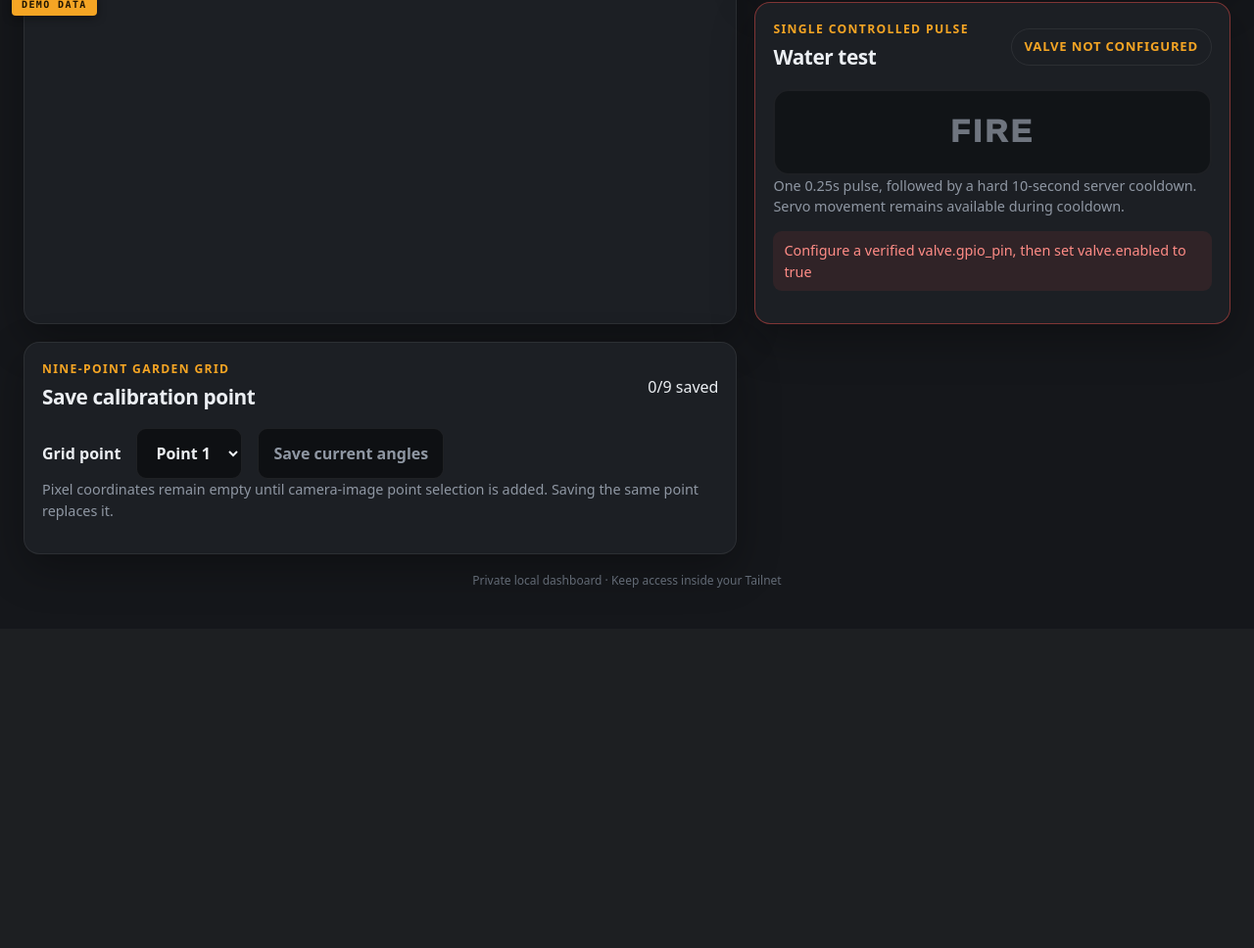
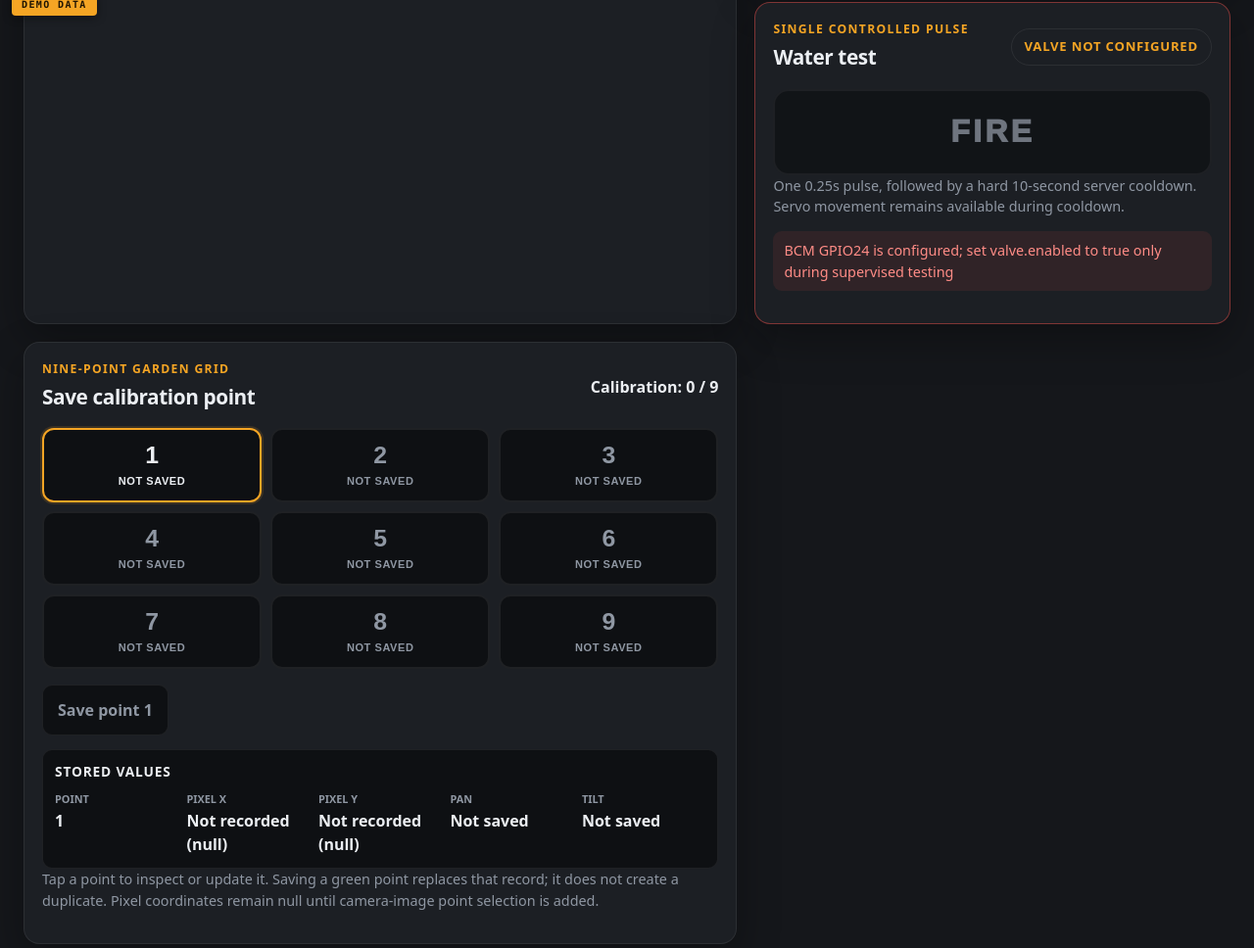
Before and after one commit to bslizzle8552/squirrel_shooter, a Flask app: page /manual-control in a window 1280 px wide. Shown: the part 772-1740 px from the top of the page at 98% size. Before the commit the page ends 1372 px from the top, so only its background shows below. Run offline with Flask 3, Linux system fonts and the light colour scheme; parts of the project's set-up code (start-up, migrations or seed data) failed here and were passed over.

Commit message:
Add guided calibration checklist and GPIO24 config

```diff
--- a/config/default.yaml
+++ b/config/default.yaml
@@ -94,11 +94,11 @@ manual_control:
   fire_cooldown_seconds: 10.0
   calibration_file: config/calibration_points.json
 
-# Fail-safe default: no GPIO is guessed and the normally-closed valve cannot
-# energize. Set a verified BCM pin and enabled: true only during supervised setup.
+# Physically traced MOSFET signal: Raspberry Pi physical pin 18 is BCM GPIO24;
+# physical pin 20 is GND. Keep disabled until supervised hardware testing.
 valve:
   enabled: false
-  gpio_pin: null  # TODO: enter the physically verified BCM GPIO number
+  gpio_pin: 24
   active_high: true
 
 motion:
--- a/src/squirrel_shooter/manual_control.py
+++ b/src/squirrel_shooter/manual_control.py
@@ -362,7 +362,11 @@ def build_manual_control_service(
             valve_error = f"{type(exc).__name__}: {exc}"
             LOGGER.error("Manual valve control unavailable: %s", valve_error, exc_info=True)
     else:
-        valve_error = "Configure a verified valve.gpio_pin, then set valve.enabled to true"
+        valve_error = (
+            f"BCM GPIO{valve_config.gpio_pin} is configured; set valve.enabled to true only during supervised testing"
+            if valve_config.gpio_pin is not None
+            else "Configure a verified valve.gpio_pin, then set valve.enabled to true"
+        )
     return ManualControlService(
         pan_tilt_config,
         control_config,
--- a/src/squirrel_shooter/static/manual_control.css
+++ b/src/squirrel_shooter/static/manual_control.css
@@ -31,11 +31,29 @@
 .fire-button { width: 100%; min-height: 88px; margin-top: 16px; border: 2px solid #ff625a; border-radius: 16px; background: #b4231c; color: white; font-size: 2rem; font-weight: 950; letter-spacing: .1em; touch-action: manipulation; }
 .fire-button:disabled { border-color: var(--border); background: var(--inset); color: var(--muted); opacity: .72; }
 .hardware-note { padding: 9px 11px; border-radius: 9px; background: rgba(248, 81, 73, .09); color: #ff8c86 !important; }
+.calibration-progress { color: var(--text); font-variant-numeric: tabular-nums; }
+.calibration-complete { padding: 10px 12px; border: 1px solid rgba(62, 207, 130, .5); border-radius: 10px; background: rgba(62, 207, 130, .12); color: var(--ok) !important; font-weight: 750; }
+.calibration-grid { display: grid; grid-template-columns: repeat(3, minmax(78px, 1fr)); gap: 9px; margin-top: 16px; }
+.calibration-point-button { min-height: 76px; padding: 9px; border: 2px solid var(--border); border-radius: 12px; background: var(--inset); color: var(--muted); touch-action: manipulation; }
+.calibration-point-button.active { border-color: var(--accent); box-shadow: 0 0 0 2px var(--accent-soft); color: var(--text); }
+.calibration-point-button.saved { border-color: rgba(62, 207, 130, .65); background: rgba(62, 207, 130, .15); color: var(--ok); }
+.calibration-point-button.saved.active { border-color: var(--accent); box-shadow: 0 0 0 2px var(--accent-soft), inset 0 0 0 1px var(--ok); }
+.calibration-point-number { display: block; font-size: 1.55rem; font-weight: 900; line-height: 1; }
+.calibration-point-state { display: block; margin-top: 7px; font-size: .69rem; font-weight: 800; letter-spacing: .05em; text-transform: uppercase; }
 .calibration-actions { margin-top: 16px; justify-content: flex-start; flex-wrap: wrap; }
 .calibration-actions label { font-weight: 800; }
 .calibration-actions select, .calibration-actions button { min-height: 52px; padding: 0 15px; border: 1px solid var(--border); border-radius: 10px; background: var(--inset); color: var(--text); font: inherit; font-weight: 750; }
 .calibration-actions button { background: var(--accent); color: #071310; }
 .calibration-actions button:disabled { background: var(--inset); color: var(--muted); }
+.calibration-confirmation { display: flex; align-items: center; gap: 14px; margin-top: 14px; padding: 12px; border: 1px solid rgba(62, 207, 130, .5); border-radius: 10px; background: rgba(62, 207, 130, .12); color: var(--ok); }
+.calibration-confirmation[hidden] { display: none; }
+.calibration-confirmation strong { margin-right: auto; }
+.calibration-details { margin-top: 14px; padding: 12px; border: 1px solid var(--border); border-radius: 10px; background: var(--inset); }
+.calibration-details h3 { margin: 0 0 9px; font-size: .86rem; text-transform: uppercase; letter-spacing: .06em; }
+.calibration-details dl { display: grid; grid-template-columns: repeat(5, minmax(0, 1fr)); gap: 8px; margin: 0; }
+.calibration-details dl div { min-width: 0; }
+.calibration-details dt { color: var(--muted); font-size: .68rem; font-weight: 800; text-transform: uppercase; }
+.calibration-details dd { margin: 2px 0 0; overflow-wrap: anywhere; font-weight: 750; }
 .manual-toast { position: fixed; right: 18px; bottom: 18px; max-width: min(420px, calc(100vw - 36px)); padding: 12px 16px; border-radius: 10px; background: #111; color: #fff; opacity: 0; pointer-events: none; transform: translateY(8px); transition: 160ms ease; }
 .manual-toast.visible { opacity: 1; transform: none; }
 button:focus-visible, select:focus-visible { outline: 3px solid var(--accent); outline-offset: 2px; }
@@ -46,6 +64,7 @@ button:focus-visible, select:focus-visible { outline: 3px solid var(--accent); o
   .controls-card { order: -1; }
   .dpad { grid-template-columns: repeat(3, minmax(76px, 1fr)); }
   .dpad-button { min-height: 88px; }
+  .calibration-details dl { grid-template-columns: repeat(2, minmax(0, 1fr)); }
 }
 @media (max-width: 520px) {
   .manual-heading, .card-heading.aim-heading { align-items: stretch; flex-direction: column; }
@@ -54,4 +73,5 @@ button:focus-visible, select:focus-visible { outline: 3px solid var(--accent); o
   .step-button { flex: 1; }
   .manual-card { padding: 14px; border-radius: 13px; }
   .angle-readout { margin: -14px -14px 16px; }
+  .calibration-confirmation { align-items: flex-start; flex-direction: column; gap: 3px; }
 }
--- a/src/squirrel_shooter/static/manual_control.js
+++ b/src/squirrel_shooter/static/manual_control.js
@@ -4,6 +4,7 @@
   if (!cfg) { return; }
 
   var selectedStep = cfg.initial.default_step;
+  var selectedCalibrationPoint = 1;
   var requestPending = false;
   var control = cfg.initial;
   var toastTimer = null;
@@ -19,6 +20,17 @@
     point: document.getElementById('calibration-point'),
     save: document.getElementById('save-calibration'),
     savedCount: document.getElementById('saved-count'),
+    calibrationComplete: document.getElementById('calibration-complete'),
+    calibrationButtons: document.querySelectorAll('[data-calibration-point]'),
+    calibrationConfirmation: document.getElementById('calibration-confirmation'),
+    calibrationConfirmationTitle: document.getElementById('calibration-confirmation-title'),
+    calibrationConfirmationPan: document.getElementById('calibration-confirmation-pan'),
+    calibrationConfirmationTilt: document.getElementById('calibration-confirmation-tilt'),
+    detailPoint: document.getElementById('calibration-detail-point'),
+    detailPixelX: document.getElementById('calibration-detail-pixel-x'),
+    detailPixelY: document.getElementById('calibration-detail-pixel-y'),
+    detailPan: document.getElementById('calibration-detail-pan'),
+    detailTilt: document.getElementById('calibration-detail-tilt'),
     toast: document.getElementById('manual-toast')
   };
 
@@ -31,6 +43,44 @@
 
   function busyState(state) {
     return state === 'MOVING' || state === 'SETTLING' || state === 'FIRING';
+  }
+
+  function calibrationRecord(next, point) {
+    return next.calibration_points.find(function (record) { return record.point === point; }) || null;
+  }
+
+  function storedPixel(value) {
+    return value === null || value === undefined ? 'Not recorded (null)' : value;
+  }
+
+  function renderCalibration(next) {
+    var savedCount = next.calibration_points.length;
+    var selected = calibrationRecord(next, selectedCalibrationPoint);
+    els.savedCount.textContent = 'Calibration: ' + savedCount + ' / 9';
+    els.calibrationComplete.hidden = savedCount !== 9;
+    els.calibrationButtons.forEach(function (button) {
+      var point = Number(button.dataset.calibrationPoint);
+      var saved = Boolean(calibrationRecord(next, point));
+      var active = point === selectedCalibrationPoint;
+      button.classList.toggle('saved', saved);
+      button.classList.toggle('active', active);
+      button.setAttribute('aria-pressed', String(active));
+      button.querySelector('.calibration-point-state').textContent = saved ? 'Saved' : 'Not saved';
+    });
+    els.point.value = selectedCalibrationPoint;
+    els.save.textContent = (selected ? 'Update point ' : 'Save point ') + selectedCalibrationPoint;
+    els.detailPoint.textContent = selectedCalibrationPoint;
+    els.detailPixelX.textContent = selected ? storedPixel(selected.pixel_x) : 'Not recorded (null)';
+    els.detailPixelY.textContent = selected ? storedPixel(selected.pixel_y) : 'Not recorded (null)';
+    els.detailPan.textContent = selected ? selected.pan + '°' : 'Not saved';
+    els.detailTilt.textContent = selected ? selected.tilt + '°' : 'Not saved';
+  }
+
+  function showCalibrationConfirmation(record, updated) {
+    els.calibrationConfirmationTitle.textContent = 'Point ' + record.point + (updated ? ' updated' : ' saved');
+    els.calibrationConfirmationPan.textContent = record.pan;
+    els.calibrationConfirmationTilt.textContent = record.tilt;
+    els.calibrationConfirmation.hidden = false;
   }
 
   function render(next) {
@@ -47,8 +97,8 @@
     els.servoNote.hidden = next.servo_available;
     els.positionNote.hidden = next.position_commanded;
     els.valveNote.hidden = next.valve_available;
-    els.savedCount.textContent = next.calibration_points.length + '/9 saved';
     els.save.disabled = requestPending || !next.servo_available || !next.position_commanded;
+    renderCalibration(next);
   }
 
   async function requestJson(url, body) {
@@ -89,6 +139,13 @@
   document.querySelectorAll('[data-direction]').forEach(function (button) {
     button.addEventListener('click', function () { move(button.dataset.direction); });
   });
+  els.calibrationButtons.forEach(function (button) {
+    button.addEventListener('click', function () {
+      selectedCalibrationPoint = Number(button.dataset.calibrationPoint);
+      els.calibrationConfirmation.hidden = true;
+      renderCalibration(control);
+    });
+  });
   els.fire.addEventListener('click', async function () {
     if (requestPending || els.fire.disabled) { return; }
     try { await requestJson(cfg.urls.fire, {}); showToast('Valve pulse complete. Cooldown started.'); }
@@ -96,8 +153,10 @@
   });
   els.save.addEventListener('click', async function () {
     try {
-      var payload = await requestJson(cfg.urls.calibration, {point: Number(els.point.value), pixel_x: null, pixel_y: null});
-      showToast('Saved calibration point ' + payload.calibration_point.point + ' at pan ' + payload.calibration_point.pan + '°, tilt ' + payload.calibration_point.tilt + '°.');
+      var updating = Boolean(calibrationRecord(control, selectedCalibrationPoint));
+      var payload = await requestJson(cfg.urls.calibration, {point: selectedCalibrationPoint, pixel_x: null, pixel_y: null});
+      showCalibrationConfirmation(payload.calibration_point, updating);
+      showToast('Point ' + payload.calibration_point.point + (updating ? ' updated' : ' saved') + ' — pan ' + payload.calibration_point.pan + '°, tilt ' + payload.calibration_point.tilt + '°.');
     } catch (error) { showToast(error.message); }
   });
   document.addEventListener('keydown', function (event) {
--- a/src/squirrel_shooter/templates/manual_control.html
+++ b/src/squirrel_shooter/templates/manual_control.html
@@ -58,18 +58,42 @@
     </section>
 
     <section class="manual-card calibration-card" aria-labelledby="calibration-title">
+      {% set saved_points = control.calibration_points | map(attribute='point') | list %}
+      {% set selected_record = namespace(value=none) %}
+      {% for record in control.calibration_points %}{% if record.point == 1 %}{% set selected_record.value = record %}{% endif %}{% endfor %}
       <div class="card-heading">
         <div><p class="eyebrow">Nine-point garden grid</p><h2 id="calibration-title">Save calibration point</h2></div>
-        <span id="saved-count">{{ control.calibration_points|length }}/9 saved</span>
+        <strong class="calibration-progress" id="saved-count">Calibration: {{ control.calibration_points|length }} / 9</strong>
+      </div>
+      <p class="calibration-complete" id="calibration-complete" {% if control.calibration_points|length != 9 %}hidden{% endif %}>All nine physical records are saved. Data collection is complete; interpolation is not yet configured.</p>
+      <div class="calibration-grid" role="group" aria-label="Nine calibration targets">
+        {% for point in range(1, 10) %}
+        <button type="button" class="calibration-point-button{{ ' active' if point == 1 }}{{ ' saved' if point in saved_points }}" data-calibration-point="{{ point }}" aria-pressed="{{ 'true' if point == 1 else 'false' }}">
+          <span class="calibration-point-number">{{ point }}</span>
+          <span class="calibration-point-state">{{ 'Saved' if point in saved_points else 'Not saved' }}</span>
+        </button>
+        {% endfor %}
       </div>
       <div class="calibration-actions">
-        <label for="calibration-point">Grid point</label>
-        <select id="calibration-point">
-          {% for point in range(1, 10) %}<option value="{{ point }}">Point {{ point }}</option>{% endfor %}
-        </select>
-        <button type="button" id="save-calibration" {% if not control.position_commanded %}disabled{% endif %}>Save current angles</button>
+        <input type="hidden" id="calibration-point" value="1">
+        <button type="button" id="save-calibration" {% if not control.position_commanded %}disabled{% endif %}>{{ 'Update point 1' if 1 in saved_points else 'Save point 1' }}</button>
       </div>
-      <p>Pixel coordinates remain empty until camera-image point selection is added. Saving the same point replaces it.</p>
+      <div class="calibration-confirmation" id="calibration-confirmation" role="status" aria-live="polite" hidden>
+        <strong id="calibration-confirmation-title"></strong>
+        <span>Pan <b id="calibration-confirmation-pan"></b>°</span>
+        <span>Tilt <b id="calibration-confirmation-tilt"></b>°</span>
+      </div>
+      <div class="calibration-details" aria-live="polite">
+        <h3>Stored values</h3>
+        <dl>
+          <div><dt>Point</dt><dd id="calibration-detail-point">1</dd></div>
+          <div><dt>Pixel X</dt><dd id="calibration-detail-pixel-x">{{ selected_record.value.pixel_x if selected_record.value and selected_record.value.pixel_x is not none else 'Not recorded (null)' }}</dd></div>
+          <div><dt>Pixel Y</dt><dd id="calibration-detail-pixel-y">{{ selected_record.value.pixel_y if selected_record.value and selected_record.value.pixel_y is not none else 'Not recorded (null)' }}</dd></div>
+          <div><dt>Pan</dt><dd id="calibration-detail-pan">{% if selected_record.value %}{{ selected_record.value.pan }}°{% else %}Not saved{% endif %}</dd></div>
+          <div><dt>Tilt</dt><dd id="calibration-detail-tilt">{% if selected_record.value %}{{ selected_record.value.tilt }}°{% else %}Not saved{% endif %}</dd></div>
+        </dl>
+      </div>
+      <p>Tap a point to inspect or update it. Saving a green point replaces that record; it does not create a duplicate. Pixel coordinates remain null until camera-image point selection is added.</p>
     </section>
   </div>
   <div class="manual-toast" id="manual-toast" role="status" aria-live="polite"></div>
```
Also changed, not shown: AGENTS.md (added, +9 -0 lines), docs/manual-control-handoff.md (added, +46 -0 lines), tests/test_config.py (+2 -1 lines), tests/test_repository_rules.py (added, +12 -0 lines), tests/test_web_dashboard.py (+43 -0 lines), README.md, 1 other file.
